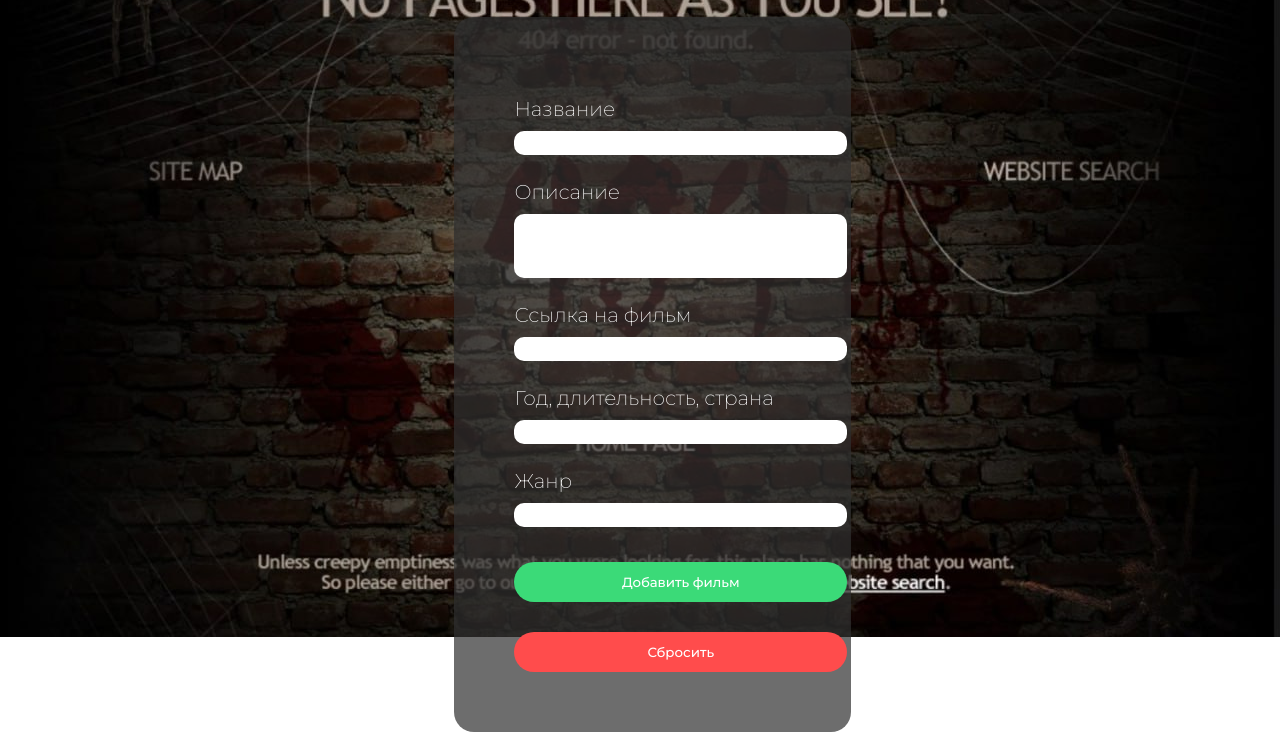
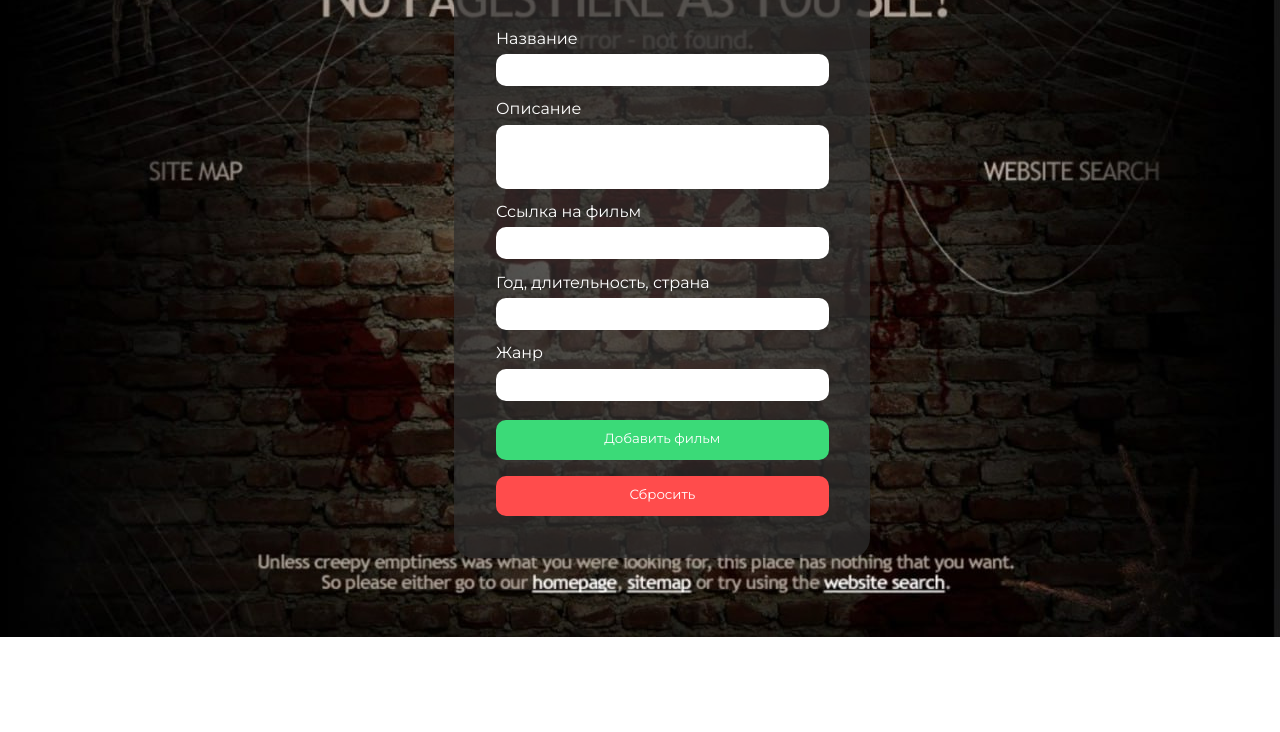
Before and after one commit to maxa27/PET-PROJECT, a website with bundled scripts: page html/admin-panel.html in a window 1280 px wide. Shown: the part 163-895 px from the top of the page. After the commit the page ends 800 px from the top, so only its background shows below. Built offline with nearby package versions, Linux system fonts and the light colour scheme.

Commit message:
admin panel 1.2.3

```diff
--- a/css/admin-panel.css
+++ b/css/admin-panel.css
@@ -1,6 +1,6 @@
 * {
 	box-sizing: border-box;
-	font-weight: 200;
+	font-weight: 400;
 	padding: 0;
 	margin: 0;
   font-family: Montserrat;
@@ -8,8 +8,7 @@
 
 body {
   overflow: hidden;
-  height: 100vh;
-  background-size: cover;
+  height: 100%;
 }
 
 .header {
@@ -20,76 +19,76 @@ body {
 }
 
 .title {
-  padding-left: 60px;
+  padding-left: 3.5%;
   display: flex;
   align-items: center;
   color:#fff;
 }
 
 .header-text {
-    height: 100vh;
-    width: 100%;
-    display: flex;
-    flex-direction: column;
-    align-items: center;
-    color: #ff4c4c;
-    margin-top: 40px;
-    padding-right: 110px;
-    font-weight: 500 ;
+  height: 100%;
+  width: 100%;
+  display: flex;
+  flex-direction: column;
+  align-items: center;
+  color: #ff4c4c;
+  margin-top: 2.5%;
+  padding-right: 9%;
+  font-weight: 300;
 }
 
 .header {
   background-color: #333;
-  height: 120px;
+  height: 8em;
 }
 
 .panel {
-  padding: 60px;
+  padding: 10%;
   color: #fff;
-  font-size: 20px;
+  font-size: 1em;
   width: 31vw;
 }
 
 .panel-bg {
   background-color: rgba(47, 47, 47, 0.7);
-  width: 31vw;
-  margin: 60px;
+  width: 32.5%;
+  margin: 1%;
   border-radius: 20px;
   margin-left: 35.5%;
 }
 
 
 .panel-input {
-  height: 3vh;
+  height: 2em;
   width: 26vw;
   border-radius: 10px;
   border: none;
   cursor: text;
-  font-size: 20px;
+  font-size: 1em;
   resize: none;
 }
 
 .panel-input:hover {
-  transition: 2s;
+  transition: 1s;
   background-color: #cdcdcd;
+  color: #333;
 }
 
 
 .panel-button {
-  border-radius: 20px;
+  border-radius: 10px;
   border: none;
-  height: 40px;
-  width: 600px;
-  font-weight: 500;
+  height: 2em;
+  width: 100%;
+  font-weight: 400;
   background-color: #fff;
   cursor: pointer;
-  margin-top: 30px;
-  text-align: center;
+  margin-top: 5%;
 }
 
 .panel-text {
-  margin-top: 20px;
-  padding-bottom: 10px;
+  margin-top: 3%;
+  padding-bottom: 2%;
   color: #fff;
 }
 
@@ -98,7 +97,7 @@ body {
   width: 26vw;
   border-radius: 10px;
   border: none;
-  font-size: 20px;
+  font-size: 1em;
   resize: none;
 }
 
@@ -108,18 +107,25 @@ a {
 }
 
 .button-submit {
-  padding-top: 12px;
+  display: flex;
+  justify-content: center;
   background-color: #3bda78;
   color: white;
   text-align: center;
-  padding-bottom: 20px;
   width: 26vw;
+  padding-top: 3%;
+  height: 3em;
 }
 
 .button-reset {
+  display: flex;
+  justify-content: center;
+  color: white;
+  text-align: center;
   background-color: #ff4c4c;
   width: 26vw;
-  color: white;
+  padding-top: 3%;
+  height: 3em;
 }
 
 .container {
```
